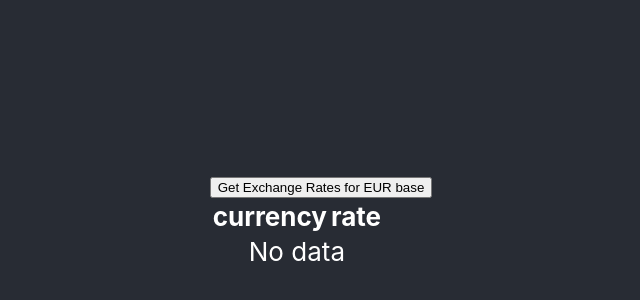
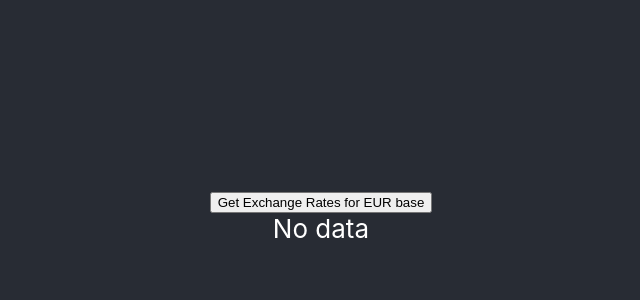
Before and after one commit to deniss-muhla/x-rates, a React (Create React App) app: page / in a window 1280 px wide. Shown: the part 182-482 px from the top of the page, without its empty margins (319-959 px from the left). Built offline with nearby package versions, Linux system fonts and the light colour scheme.

Commit message:
Add error modal

```diff
--- a/src/app/components/api-status.tsx
+++ b/src/app/components/api-status.tsx
@@ -1,15 +1,24 @@
-import React, { FunctionComponent } from 'react';
+import React, { FunctionComponent, useEffect } from 'react';
 
 type ApiStatusProps = {
     isPending: boolean;
     error?: string;
 };
 
+// Higher Order Component for async API data rendering
 const withApiStatus = <P extends object>(
     WrappedComponent: FunctionComponent<P>
 ): FunctionComponent<P & ApiStatusProps> => {
     return props => {
         const { isPending, error } = props;
+
+        // Error alert side effect
+        useEffect(() => {
+            if (error) {
+                window.alert(error);
+            }
+        }, [error]); // Only re-run the effect if count changes
+
         if (isPending) {
             // render loading component
             return <span>{'Loading...'}</span>;
--- a/src/app/ex-rates/ex-rates-table.tsx
+++ b/src/app/ex-rates/ex-rates-table.tsx
@@ -7,7 +7,7 @@ type ExRatesTableProps = {
 };
 
 const ExRatesTable: FunctionComponent<ExRatesTableProps> = ({ data }) => {
-    return (
+    return data && data.rates ? (
         <table>
             <thead>
                 <tr>
@@ -16,22 +16,18 @@ const ExRatesTable: FunctionComponent<ExRatesTableProps> = ({ data }) => {
                 </tr>
             </thead>
             <tbody>
-                {data && data.rates ? (
-                    Object.keys(data.rates).map(key => {
+                {Object.keys(data.rates).map(key => {
                     return (
                         <tr key={key}>
                             <td>{key}</td>
                             <td>{data.rates[key]}</td>
                         </tr>
                     );
-                    })
-                ) : (
-                    <tr>
-                        <td colSpan={2}>{'No data'}</td>
-                    </tr>
-                )}
+                })}
             </tbody>
         </table>
+    ) : (
+        <span>{'No data'}</span>
     );
 };
 
--- /dev/null
+++ b/src/app/ex-rates/ex-rates.css
@@ -0,0 +1,9 @@
+.ex-rates-container {
+    background-color: inherit;
+    display: flex;
+    flex-direction: column;
+    align-items: center;
+    justify-content: center;
+    font-size: inherit;
+    color: inherit;
+}
--- a/src/app/ex-rates/index.tsx
+++ b/src/app/ex-rates/index.tsx
@@ -2,6 +2,7 @@ import React, { FunctionComponent, useCallback } from 'react';
 import { useSelector, useDispatch } from 'react-redux';
 import { exRatesSelectors, exRatesActions } from '../../api/ex-rates';
 import ExRatesTable from './ex-rates-table';
+import './ex-rates.css';
 
 const ExRates: FunctionComponent = () => {
     const exRates = useSelector(exRatesSelectors.GetExRatesState);
@@ -12,7 +13,7 @@ const ExRates: FunctionComponent = () => {
     );
 
     return (
-        <div data-test={ExRates.displayName}>
+        <div data-test={ExRates.displayName} className={'ex-rates-container'}>
             <button data-test={'GetRates-button'} onClick={getRates}>
                 {'Get Exchange Rates for EUR base'}
             </button>
```
Also changed, not shown: 1 other file (tests, documents, lock files or other folders). Lines whose indentation alone changed are shown as unchanged.
